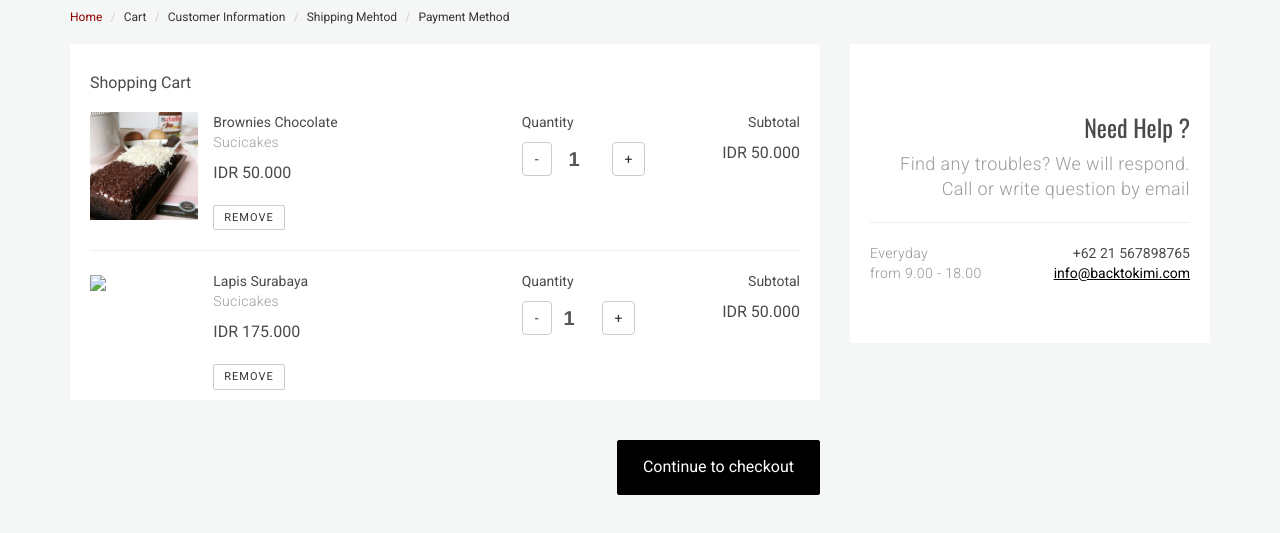
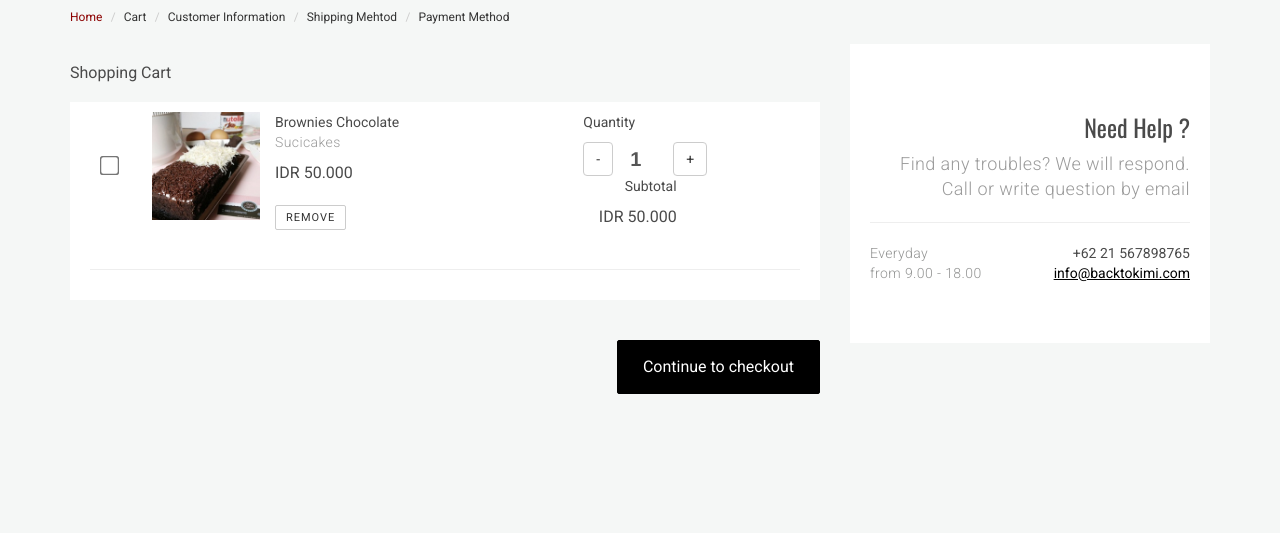
Before and after one commit to quangthang1307/BANNOITHATONLINE, a plain HTML site: page src/main/resources/templates/shoppingCart.html in a window 1280 px wide. Shown: the part 113-646 px from the top of the page. Drawn offline with nearby package versions, Linux system fonts and the light colour scheme; files that its build step writes are made by us from their sources; files whose address does not match are found by name.

Commit message:
checkbox giỏ hàng

```diff
--- a/src/main/resources/templates/shoppingCart.html
+++ b/src/main/resources/templates/shoppingCart.html
@@ -1,5 +1,5 @@
 <!DOCTYPE html>
-<html lang="en">
+<html lang="en" ng-app="bannoithatonline">
 <head>
     <meta charset="utf-8">
     <meta http-equiv="X-UA-Compatible" content="IE=edge">
@@ -44,10 +44,11 @@
     <link href="./css/bootstrap.min.css" rel="stylesheet">
     <link href="css/kimi.css" rel="stylesheet">
     <link href="css/font-awesome.min.css" rel="stylesheet">
+    <script src="https://ajax.googleapis.com/ajax/libs/angularjs/1.8.2/angular.min.js"></script>
 
 </head>
 
-<body>
+<body ng-controller="CartController">
 
 <nav class="navbar navbar-default navbar-fixed-top">
 
@@ -199,9 +200,13 @@
 
         <div class="row">
             <div class="col-md-8">
-                <div class="box-bg-white col-md-12">
-                    <h3 class="section-title">Shopping Cart</h3>
+                <h3 class="section-title">Shopping Cart</h3>
+                <div class="box-bg-white col-md-12"  ng-repeat="cart in listCart">
                     <div class="row">
+                        <div class="col-md-1 col-xs-2">
+                            <input type="checkbox" ng-click="checkboxClicked(cart)" style="margin:40%;margin-top:150%;transform: scale(1.5);" />
+                        </div>
+
                         <div class="col-md-2 col-xs-6 less-padding-right">
                             <img src="images/brownies.jpg" width="100%">
                         </div>
@@ -228,34 +233,6 @@
                         </div>
                     </div>
                     <hr>
-                    <div class="row">
-                        <div class="col-md-2 col-xs-6 less-padding-right">
-                            <img src="images/lapisSurabaya.jpg" width="100%">
-                        </div>
-                        <div class="col-md-5 col-xs-12">
-                            <span>Lapis Surabaya</span><br/>
-                            <p class="text-gray-3 text-thin">Sucicakes</p>
-                            <p class="section-title">IDR 175.000</p>
-                            <button class="btn btn-default outline-default-button outline-small-default-button">Remove</button>
-                        </div>
-
-                        <div class="col-md-3 col-xs-7">
-                            <p>Quantity</p>
-                            <form class="form-inline">
-                                <div class="form-group pull-left"><button class="btn btn-default">-</button></div>
-                                <div class="form-group pull-left">
-                                    <input type="number" class="form-control number-input" id="" placeholder="1" style="width: 50px">
-                                </div>
-                                <div class="form-group"><button class="btn btn-default">+</button></div>
-                            </form>
-                        </div>
-                        <div class="col-md-2 col-xs-5">
-                            <p class="text-right">Subtotal</p>
-                            <p class="text-right section-title">IDR 50.000</p>
-                        </div>
-                    </div>
-
-
                 </div>
 
                 <a href="checkout1.html" class="btn btn-default pull-right button-black">Continue to checkout</a>
@@ -288,6 +265,7 @@
 <div class="include-footer"></div>
 
 
+
 <!-- Bootstrap core JavaScript
 ================================================== -->
 <!-- Placed at the end of the document so the pages load faster -->
@@ -296,7 +274,8 @@
 <script src="./js/bootstrap.min.js"></script>
 
 <!--kimi basic js-->
-<script src="js/kimi.js"></script>
+<script src="./js/kimi.js"></script>
+<script src="js/user/cart.js"></script>
 
 </body>
 </html>
```
Also changed, not shown: src/main/resources/static/js/user/cart.js (added, +34 -0 lines), src/main/resources/templates/search.html (+2 -0 lines).
